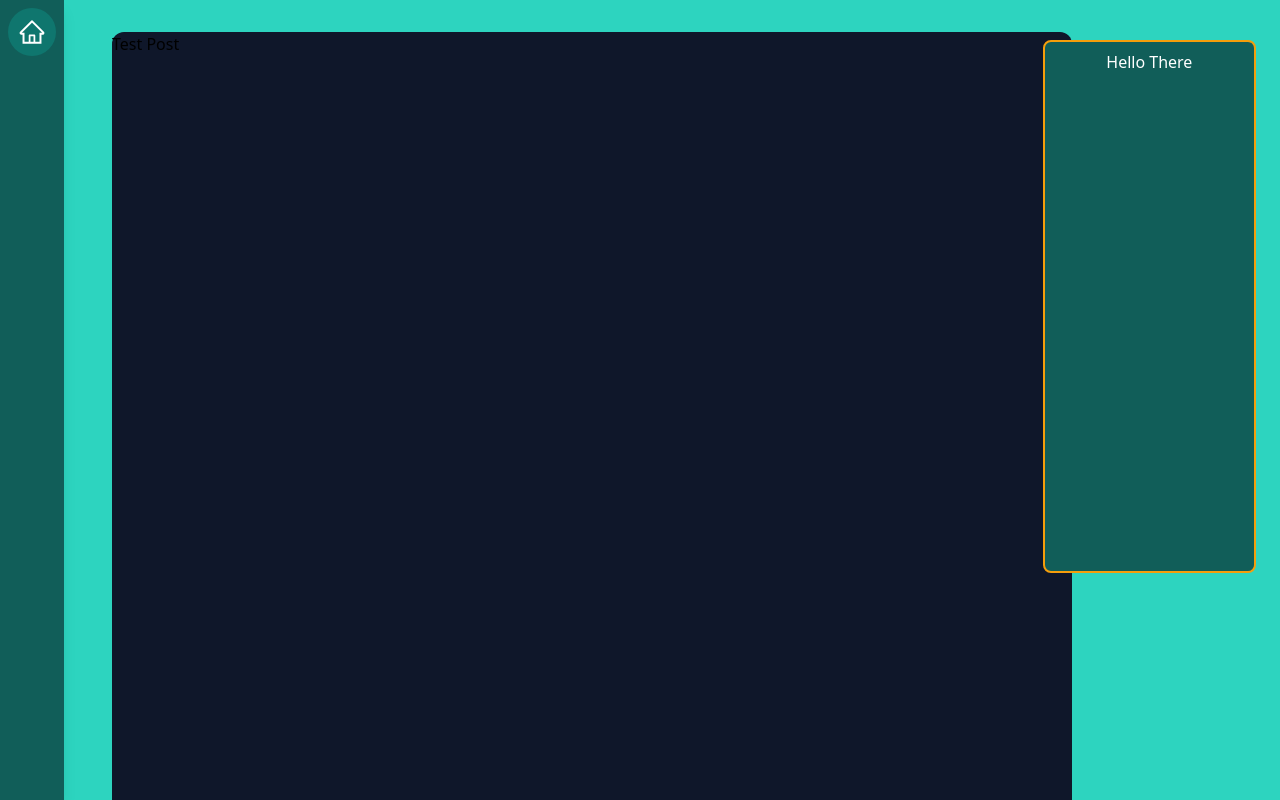
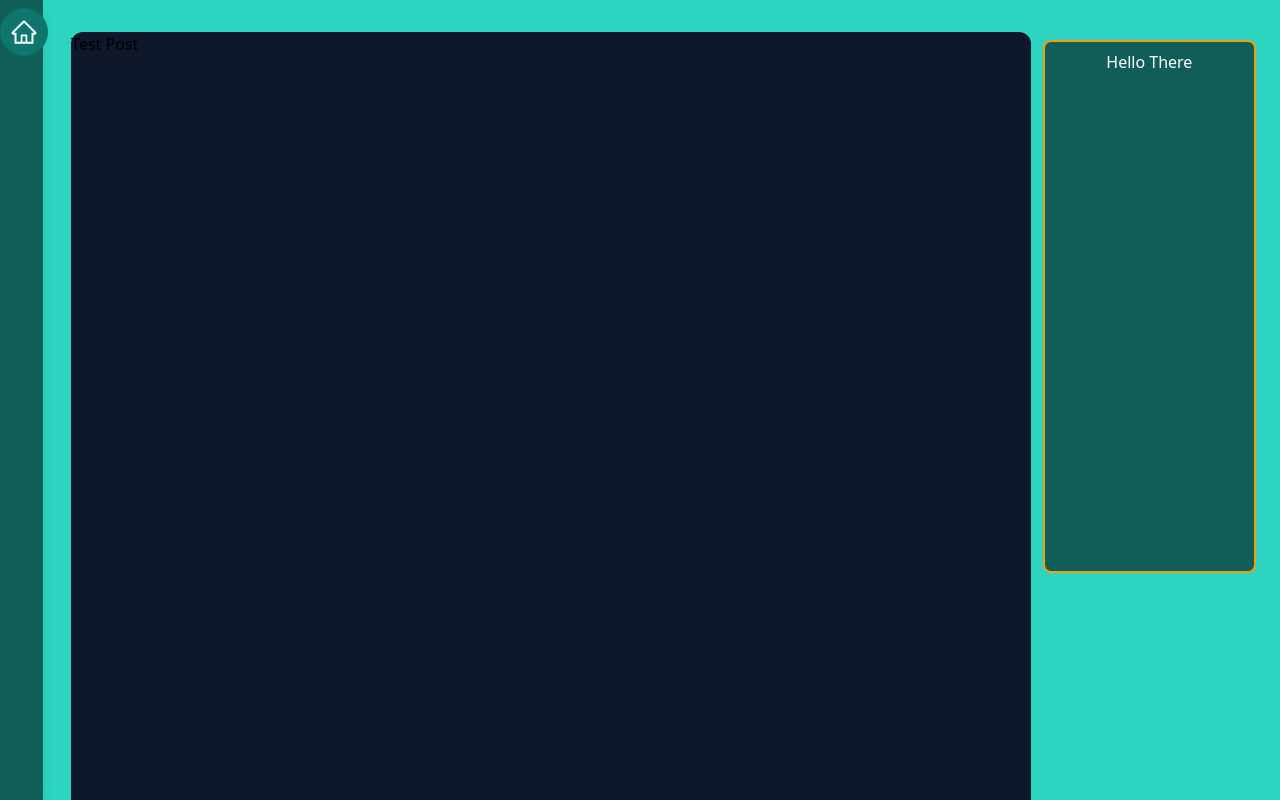
Before and after one commit to anthony-deleon1214/personal-site, a Next.js app: page / in a window 1280 px wide. Built offline with nearby package versions, Linux system fonts and the light colour scheme.

Commit message:
Styling updates

```diff
--- a/styles/index.css
+++ b/styles/index.css
@@ -10,7 +10,7 @@
 
     .sidebar {
         @apply fixed top-0 left-0 h-screen
-        w-16 m-0 flex flex-col bg-teal-800
+        w-1/30 m-0 flex flex-col bg-teal-800
         text-white shadow-lg;
     }
 
@@ -47,13 +47,21 @@
     }
 
     .post-container-sm {
-        @apply relative top-8 left-28 bg-slate-900
+        @apply relative top-8 left-1/18 bg-slate-900
         h-screen w-9/12 rounded-xl transition-all duration-500
     }
 
     .post-container-lg {
-        @apply relative top-8 left-28 bg-slate-900
+        @apply relative top-8 left-1/18 bg-slate-900
         h-screen w-11/12 rounded-xl transition-all duration-500
         justify-center
     }
+
+    .post-grid {
+        @apply grid grid-flow-row grid-cols-4
+    }
+
+    .post-preview {
+        @apply bg-slate-50
+    }
 }
--- a/tailwind.config.js
+++ b/tailwind.config.js
@@ -5,7 +5,13 @@ module.exports = {
     "./components/**/*.{js,ts,jsx,tsx}"
   ],
   theme: {
-    extend: {},
+    extend: {
+      spacing: {
+        '1/18': '5.555555556%',
+        '1/24': '4.166666667%',
+        '1/30': '3.333333333%'
+      }
+    },
   },
   plugins: [],
 }
```
